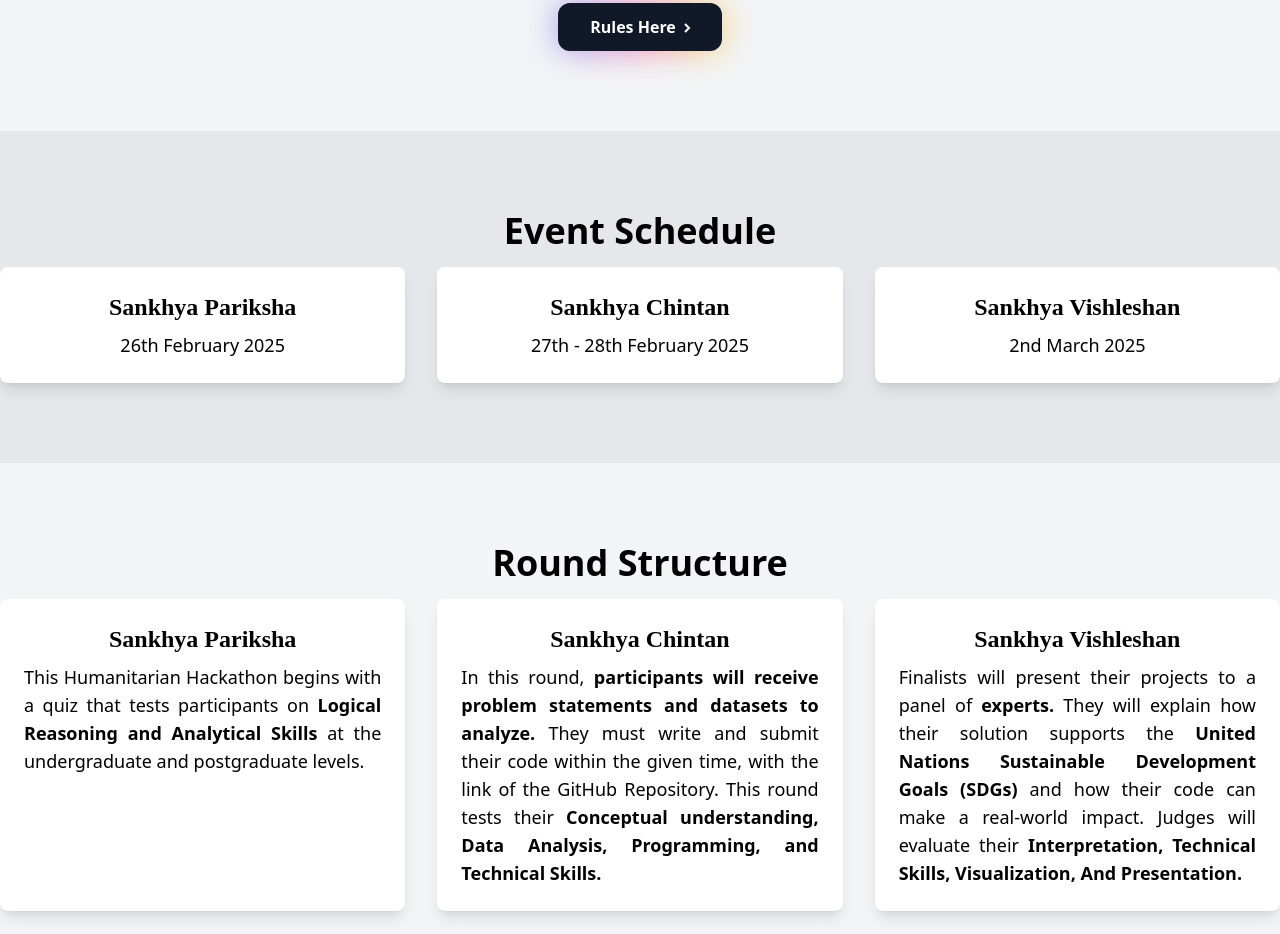
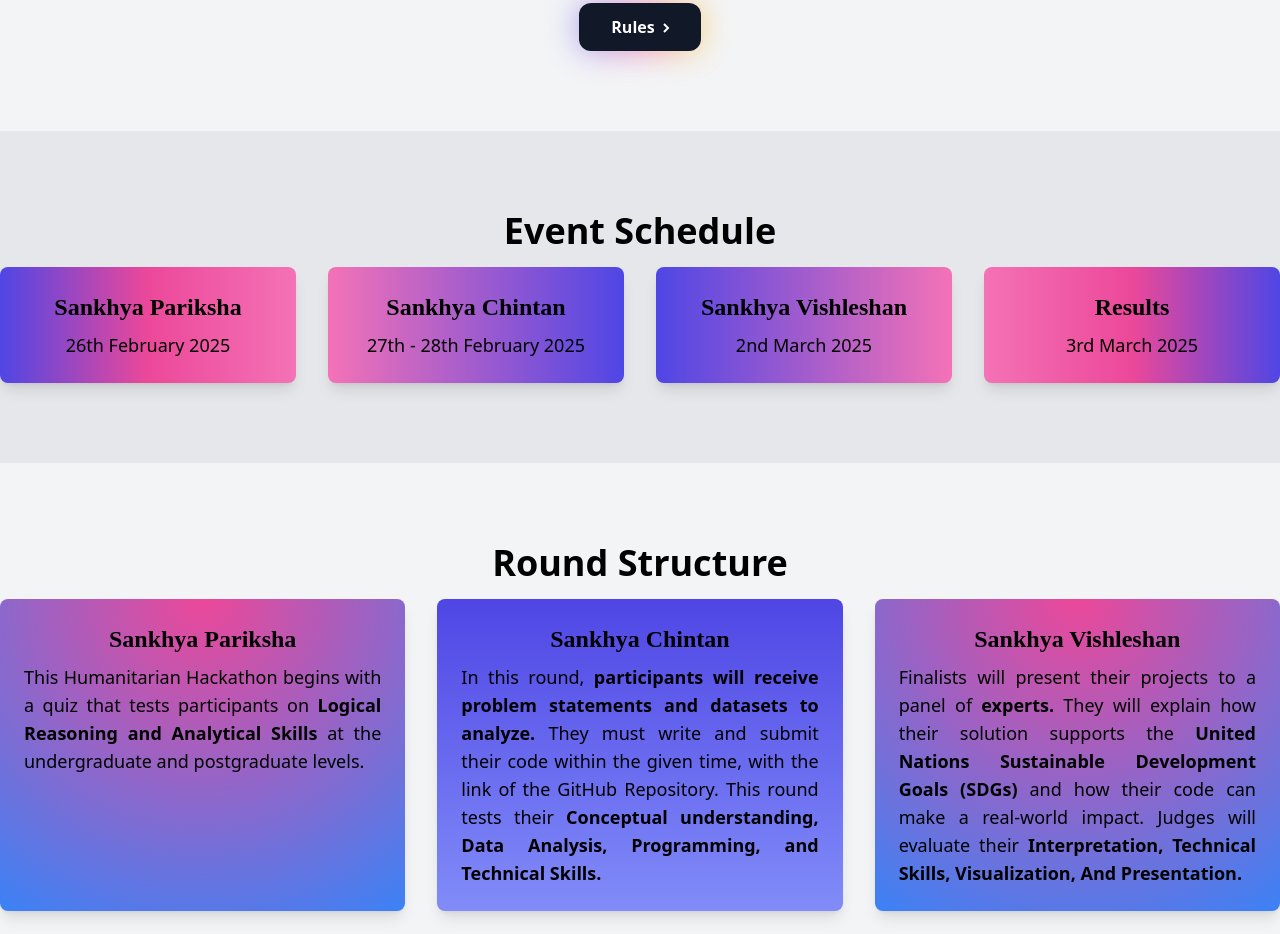
Before and after one commit to statpradipta/SankhyasangamSSI, a plain HTML site: page index.html in a window 1280 px wide. Shown: the part 1266-2200 px from the top of the page. Drawn offline with nearby package versions, Linux system fonts and the light colour scheme; a web font is replaced by a local one.

Commit message:
v2.6 fixed button bug, updated the rules pdf and updated some graphics.

```diff
--- a/index.html
+++ b/index.html
@@ -168,7 +168,7 @@
  </head>
  <body class="font-jetbrains-mono bg-gray-100">
   <!-- Navbar -->
-  <nav class="fixed w-full bg-white p-4 shadow-lg">
+  <nav class="fixed w-full bg-white p-4 shadow-lg z-10">
    <div class="container mx-auto flex justify-between items-center">
     <img alt="Symbiosis Statistical Institute Logo" class="h-12" height="48" src="ssilogo.png" />
     <div class="block lg:hidden">
@@ -611,7 +611,7 @@
         class="group relative inline-flex items-center justify-center text-base rounded-xl bg-gray-900 px-8 py-3 font-semibold text-white transition-all duration-200 hover:bg-gray-800 hover:shadow-lg hover:-translate-y-0.5 hover:shadow-gray-600/30"
         title="download"
         href="Hackathon - General Rules.pdf"
-        >Rules Here<svg
+        >Rules<svg
           aria-hidden="true"
           viewBox="0 0 10 10"
           height="10"
@@ -641,8 +641,8 @@
       Event Schedule
      <!--<span class="bg-blue-900 shadow-xl rounded-tr-xl text-white rounded-bl-xl px-2">Event Schedule</span><-->
     </h2>
-    <div class="grid grid-cols-1 md:grid-cols-3 gap-8">
-     <div class="bg-white hover:shadow-xl hover:scale-110 duration-300 p-6 rounded-lg shadow-lg">
+    <div class="grid grid-cols-1 md:grid-cols-4 gap-8">
+     <div class="bg-white hover:shadow-xl hover:scale-110 duration-300 p-6 rounded-lg shadow-lg bg-gradient-to-r from-indigo-600 to-pink-400  hover:brightness-110  hover:bg-gradient-to-r from-indigo-600 via-pink-500 to-indigo-600">
       <h3 class="text-2xl font-bold mb-2" style="font-family:'Cedarville Cursive' ;">
        Sankhya Pariksha
       </h3>
@@ -650,7 +650,7 @@
       26th February 2025
       </p>
      </div>
-     <div class="bg-white p-6 rounded-lg shadow-lg hover:shadow-xl hover:scale-110 duration-300">
+     <div class="bg-white p-6 rounded-lg shadow-lg hover:shadow-xl hover:scale-110 duration-300 bg-gradient-to-r from-pink-400 to-indigo-600  filter hover:brightness-110">
       <h3 class="text-2xl font-bold mb-2" style="font-family:'Cedarville Cursive' ;">
        Sankhya Chintan
       </h3>
@@ -658,12 +658,20 @@
        27th - 28th February 2025
       </p>
      </div>
-     <div class="bg-white p-6 rounded-lg shadow-lg hover:shadow-xl hover:scale-110 duration-300">
+     <div class="bg-white p-6 rounded-lg shadow-lg hover:shadow-xl hover:scale-110 duration-300 bg-gradient-to-r from-indigo-600 to-pink-400 filter hover:brightness-110">
       <h3 class="text-2xl font-bold mb-2" style="font-family:'Cedarville Cursive' ;">
        Sankhya Vishleshan
       </h3>
       <p class="text-lg">
        2nd March 2025
+      </p>
+     </div>
+     <div class="bg-white p-6 rounded-lg shadow-lg hover:shadow-xl hover:scale-110 duration-300 bg-gradient-to-r from-pink-400 to-indigo-600 filter hover:brightness-110 hover:bg-gradient-to-r from-indigo-600 via-pink-500 to-indigo-600">
+      <h3 class="text-2xl font-bold mb-2" style="font-family:'Cedarville Cursive' ;">
+       Results
+      </h3>
+      <p class="text-lg">
+       3rd March 2025
       </p>
      </div>
     </div>
@@ -676,7 +684,7 @@
      Round Structure
     </h2>
     <div class="grid grid-cols-1 md:grid-cols-3 gap-8">
-     <div class="bg-white p-6 rounded-lg shadow-lg hover:shadow-xl hover:scale-110 duration-300">
+     <div class="bg-white p-6 rounded-lg shadow-lg hover:shadow-xl hover:scale-110 duration-300 bg-[radial-gradient(circle_at_top,_#ec4899,_#3b82f6)] filter hover:brightness-110">
       <h3 class="text-2xl font-bold mb-2" style="font-family:'Cedarville Cursive' ;">
        Sankhya Pariksha
       </h3>
@@ -684,7 +692,7 @@
         This Humanitarian Hackathon begins with a quiz that tests participants on <span class="font-semibold">Logical Reasoning and Analytical Skills</span> at the undergraduate and postgraduate levels.
       </p>
      </div>
-     <div class="bg-white p-6 rounded-lg shadow-lg hover:shadow-xl hover:scale-110 duration-300">
+     <div class="bg-white p-6 rounded-lg shadow-lg hover:shadow-xl hover:scale-110 duration-300 bg-gradient-to-t from-indigo-400 to-indigo-600 filter hover:brightness-110">
       <h3 class="text-2xl font-bold mb-2" style="font-family:'Cedarville Cursive' ;">
        Sankhya Chintan
       </h3>
@@ -692,7 +700,7 @@
         In this round, <span class="font-semibold">participants will receive problem statements and datasets to analyze.</span> They must write and submit their code within the given time, with the link of the GitHub Repository. This round tests their <span class="font-semibold">Conceptual understanding, Data Analysis, Programming, and Technical Skills.</span>
       </p>
      </div>
-     <div class="bg-white p-6 rounded-lg shadow-lg hover:shadow-xl hover:scale-110 duration-300">
+     <div class="bg-white p-6 rounded-lg shadow-lg hover:shadow-xl hover:scale-110 duration-300 bg-[radial-gradient(circle_at_top,_#ec4899,_#3b82f6)] filter hover:brightness-110">
       <h3 class="text-2xl font-bold mb-2" style="font-family:'Cedarville Cursive' ;">
        Sankhya Vishleshan
       </h3>
@@ -911,7 +919,7 @@
   <footer class="bg-cover bg-bottom text-white py-4" style="background-image: url('bg2.png');">
    <div class="container mx-auto text-center">
     <p>
-     v2.5 © 2025 Symbiosis Statistical Institute. All rights reserved.
+     v2.6 © 2025 Symbiosis Statistical Institute. All rights reserved.
     </p>
     <p class="text-white italic">
      Designed by
```
